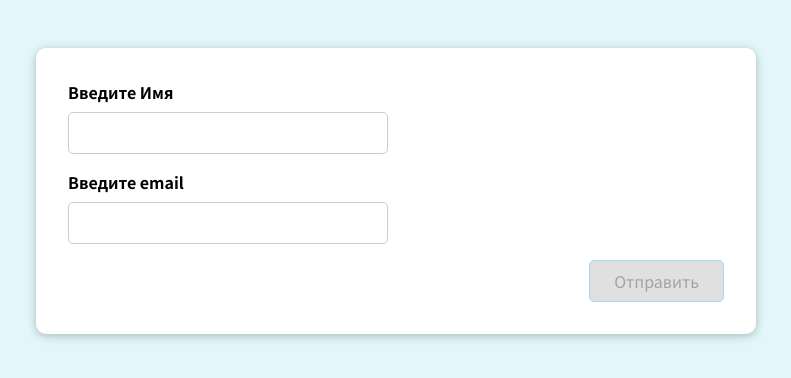
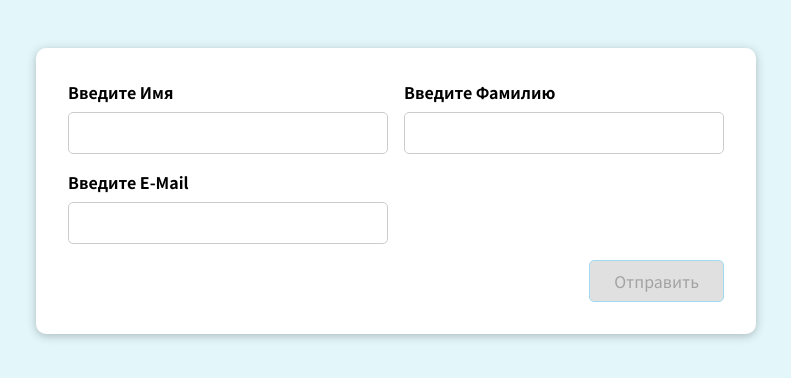
Before and after one commit to Shipy4kaRU/React-FormValidation, a React (Create React App) app: page / in a window 1280 px wide. Shown: the top 378 px of the page, without its empty margins (244-1035 px from the left). Built offline with nearby package versions, Linux system fonts and the light colour scheme.

Commit message:
update React Custom Hook

```diff
--- a/src/App.js
+++ b/src/App.js
@@ -1,9 +1,9 @@
-import SomeInput from "./components/SomeInput";
+import SomeForm from "./components/SomeForm";
 
 function App() {
   return (
     <div className="app">
-      <SomeInput />
+      <SomeForm />
     </div>
   );
 }
--- a/src/components/SomeForm.js
+++ b/src/components/SomeForm.js
@@ -1,22 +1,70 @@
+import useInput from "../hooks/useInput";
+
 const SomeForm = (props) => {
+  const firstNameInput = useInput((value) => value.trim() !== "");
+  const lastNameInput = useInput((value) => value.trim() !== "");
+  const emailInput = useInput((value) => value.trim().includes("@"));
+
+  const isFormValid =
+    firstNameInput.isValid && lastNameInput.isValid && emailInput.isValid;
+
   return (
     <form>
       <div className="control-group">
-        <div className="form-control">
+        <div
+          className={`form-control ${
+            firstNameInput.isBlur && !firstNameInput.isValid && "invalid"
+          }`}
+        >
           <label htmlFor="name">Введите Имя</label>
-          <input type="text" id="name" />
+          <input
+            type="text"
+            id="name"
+            onChange={firstNameInput.changeInputHandler}
+            onBlur={firstNameInput.blurInputHandler}
+            value={firstNameInput.value}
+          />
+          {firstNameInput.isBlur && !firstNameInput.isValid && (
+            <p className="error-text">Поле должно быть заполнено!</p>
+          )}
         </div>
-        <div className="form-control">
+        <div
+          className={`form-control ${
+            lastNameInput.isBlur && !lastNameInput.isValid && "invalid"
+          }`}
+        >
           <label htmlFor="name">Введите Фамилию</label>
-          <input type="text" id="name" />
+          <input
+            type="text"
+            id="name"
+            onChange={lastNameInput.changeInputHandler}
+            onBlur={lastNameInput.blurInputHandler}
+            value={lastNameInput.value}
+          />
+          {lastNameInput.isBlur && !lastNameInput.isValid && (
+            <p className="error-text">Поле должно быть заполнено!</p>
+          )}
         </div>
       </div>
-      <div className="form-control">
+      <div
+        className={`form-control ${
+          emailInput.isBlur && !emailInput.isValid && "invalid"
+        }`}
+      >
         <label htmlFor="name">Введите E-Mail</label>
-        <input type="text" id="name" />
+        <input
+          type="text"
+          id="name"
+          onChange={emailInput.changeInputHandler}
+          onBlur={emailInput.blurInputHandler}
+          value={emailInput.value}
+        />
+        {emailInput.isBlur && !emailInput.isValid && (
+          <p className="error-text">Введите корректный email!</p>
+        )}
       </div>
       <div className="form-actions">
-        <button>Отправить</button>
+        <button disabled={!isFormValid}>Отправить</button>
       </div>
     </form>
   );
--- a/src/components/SomeInput.js
+++ b/src/components/SomeInput.js
@@ -1,4 +1,3 @@
-import { useState } from "react";
 import useInput from "../hooks/useInput";
 
 const SomeInput = (props) => {
--- a/src/hooks/useInput.js
+++ b/src/hooks/useInput.js
@@ -1,59 +1,52 @@
 import { useReducer } from "react";
 
-const useInput = function (condition) {
-  const formReducer = (prevState, action) => {
+const useInput = function (func) {
+  const inputStateReducer = (prevState, action) => {
     switch (action.type) {
-      case "INPUT_ENTER":
-        return {
-          ...prevState,
-          inputValue: action.value,
-          isInputValid: condition(action.value),
-          // isInputValid: action.value.trim() !== "",
-        };
       case "INPUT_BLUR":
         return {
           ...prevState,
-          isInputClicked: action.value,
-          isInputValid: condition(prevState.inputValue),
-          //isInputValid: prevState.inputValue.trim() !== "",
+          isBlur: true,
+          isValid: func(prevState.value),
         };
-      case "RESET_INPUT":
+      case "INPUT_CHANGE":
         return {
           ...prevState,
-          inputValue: "",
-          isInputValid: false,
-          isInputClicked: false,
+          value: action.value,
+          isValid: func(action.value),
         };
+      case "INPUT_RESET":
+        return { ...prevState, value: "", isBlur: false, isValid: false };
       default:
-        return prevState;
+        return { ...prevState };
     }
   };
 
-  const [formState, dispatchFormState] = useReducer(formReducer, {
-    inputValue: "",
-    isInputValid: false,
-    isInputClicked: false,
+  const [inputState, dispatchInputState] = useReducer(inputStateReducer, {
+    value: "",
+    isBlur: false,
+    isValid: false,
   });
 
-  const changeInputHandler = (e) => {
-    dispatchFormState({ type: "INPUT_ENTER", value: e.target.value });
+  const blurInputHandler = () => {
+    dispatchInputState({ type: "INPUT_BLUR" });
   };
 
-  const blurInputHandler = () => {
-    dispatchFormState({ type: "INPUT_BLUR", value: true });
+  const changeInputHandler = (e) => {
+    dispatchInputState({ type: "INPUT_CHANGE", value: e.target.value });
   };
 
-  const resetValues = () => {
-    dispatchFormState({ type: "RESET_INPUT" });
+  const resetInputHandler = () => {
+    dispatchInputState({ type: "INPUT_RESET" });
   };
 
   return {
-    value: formState.inputValue,
-    isValid: formState.isInputValid,
-    isClicked: formState.isInputClicked,
+    value: inputState.value,
+    isBlur: inputState.isBlur,
+    isValid: inputState.isValid,
+    blurInputHandler,
     changeInputHandler,
-    blurInputHandler,
-    resetValues,
+    resetInputHandler,
   };
 };
 
```
